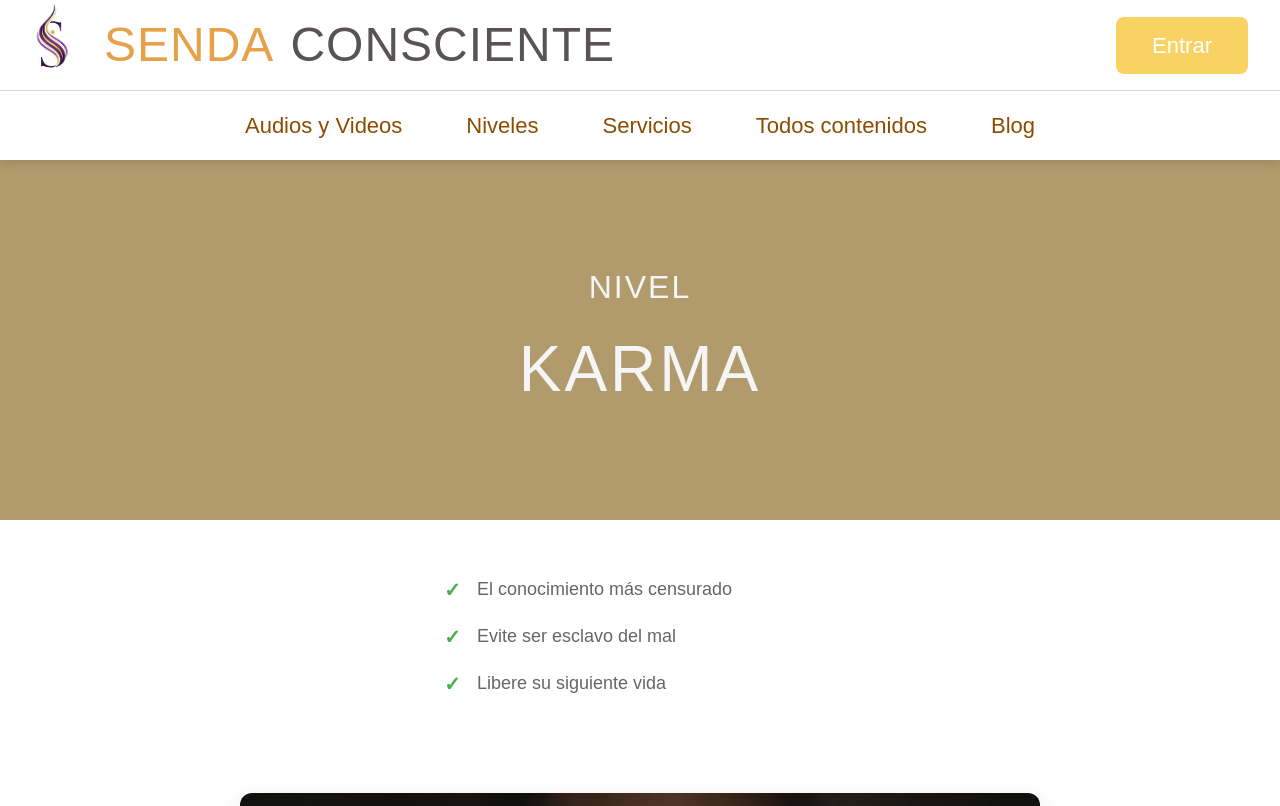
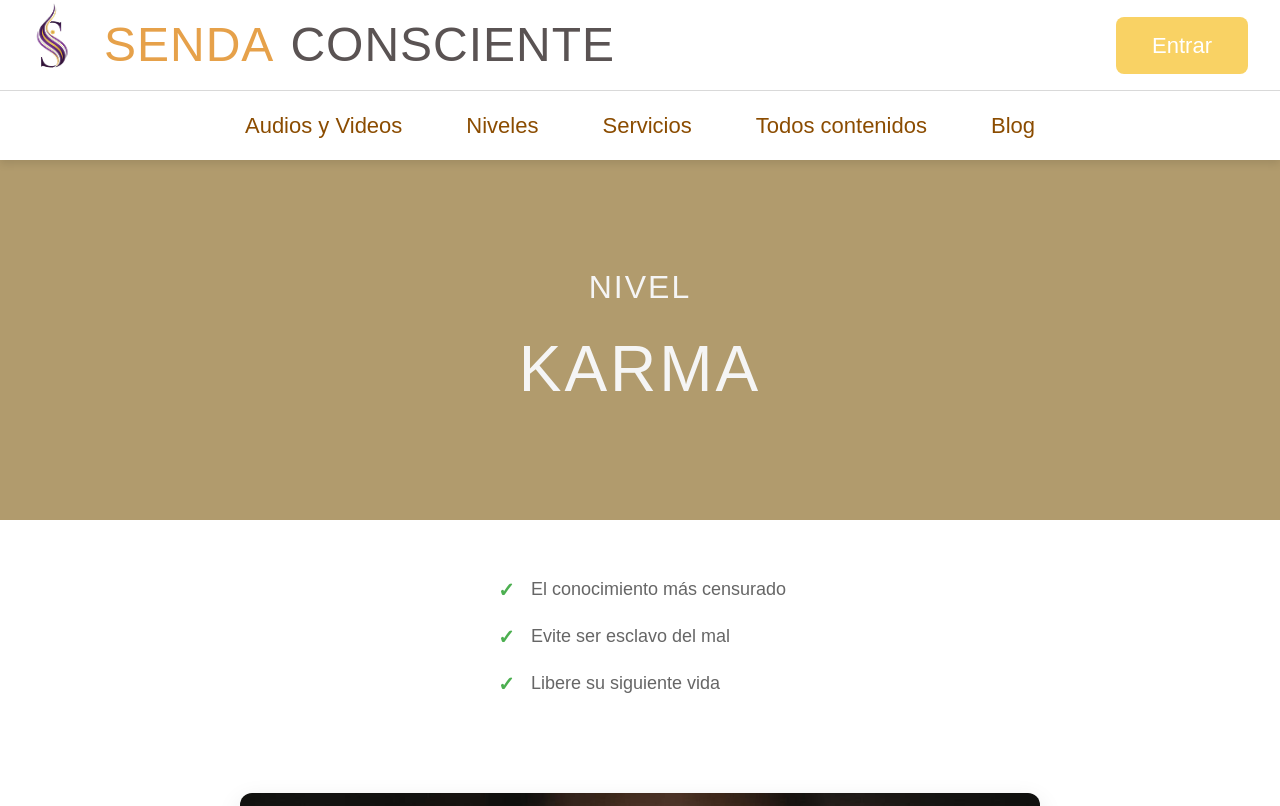
Before and after one commit to orbimatrix/Conscious-path, a Next.js app: page /karma in a window 1280 px wide. Shown: the top 806 px of the page. Built offline with nearby package versions, Linux system fonts and the light colour scheme.

Commit message:
Enhance styles in KarmaPage; add flexbox properties to center content in benefits section for improved layout and alignment.

```diff
--- a/src/app/karma/karma.css
+++ b/src/app/karma/karma.css
@@ -46,6 +46,7 @@
     min-height: 25vh;
     display: flex;
     align-items: center;
+    justify-content: center;
   }
 
   .carisma-benefits-container {
@@ -55,6 +56,8 @@
     padding: 20px;
     border-radius: 8px;
     background: white;
+    display: flex;
+    justify-content: center;
   }
 
   .carisma-benefits-list {
```
